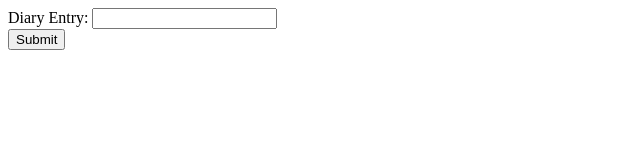
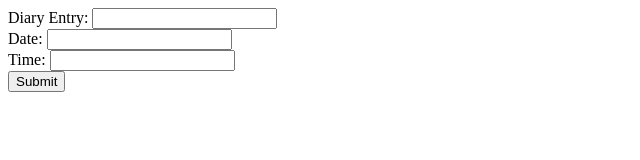
Before and after one commit to Karishma-Patel/MoodDiary, a plain HTML site: page index.html in a window 1280 px wide. Shown: the whole page, without its empty margins (0-640 px from the left). Drawn offline with Linux system fonts and the light colour scheme.

Commit message:
updated inputs

```diff
--- a/index.html
+++ b/index.html
@@ -8,6 +8,8 @@
 
 <form action="/action_page.php">
   Diary Entry: <input type="text" name="entry"><br>
+  Date: <input type="text" name="date"><br>
+  Time: <input type="text" name="time"><br>
    <input type="submit" value="Submit">
 </form>
 
```
